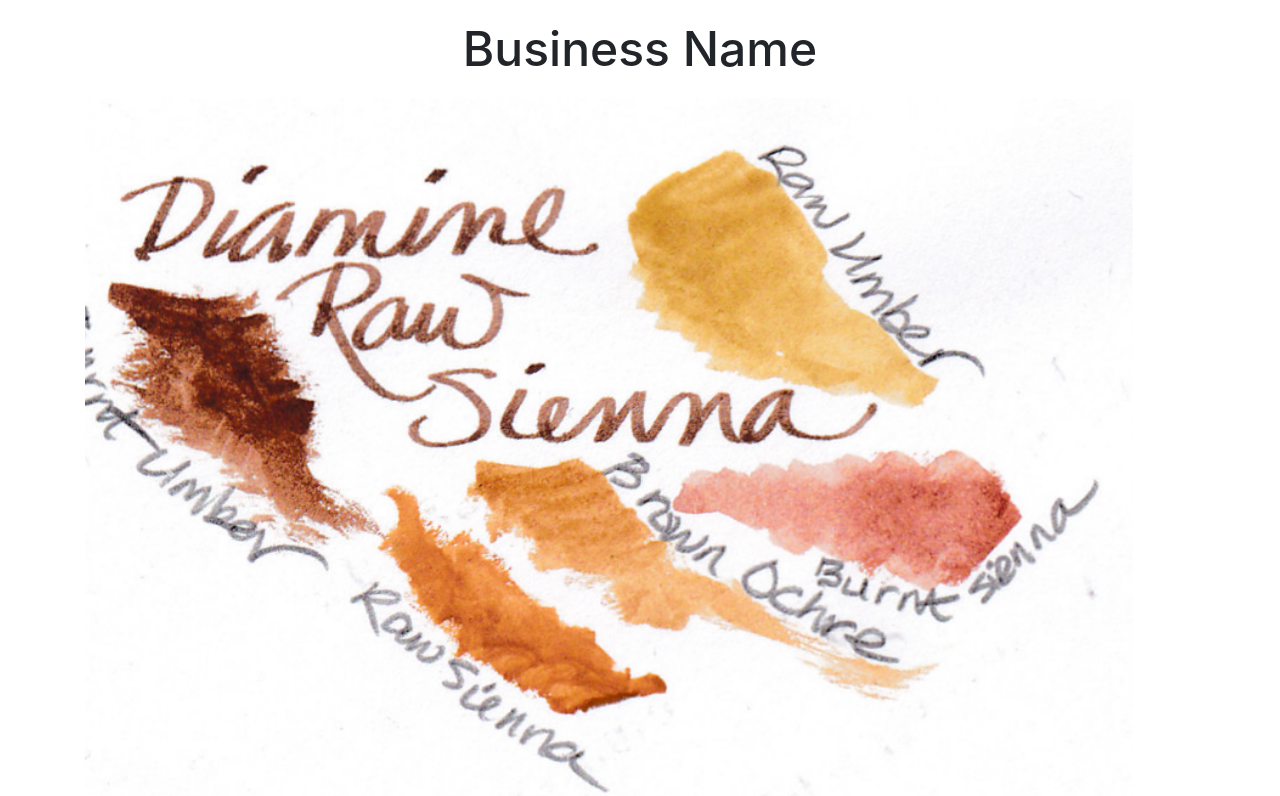
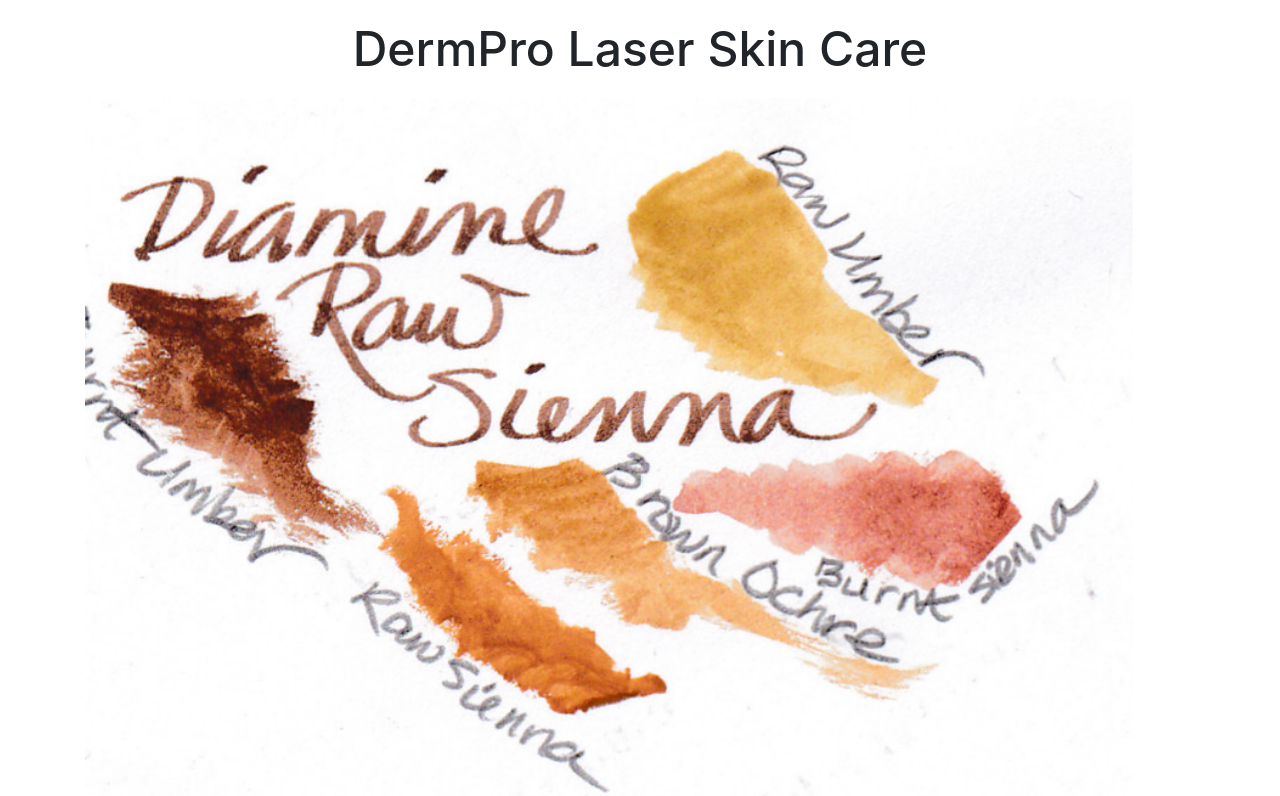
Before and after one commit to ReactJS223/website2, a plain HTML site: page index.html in a window 1280 px wide. Shown: the top 796 px of the page. Drawn offline with nearby package versions, Linux system fonts and the light colour scheme.

Commit message:
Update index.html

```diff
--- a/index.html
+++ b/index.html
@@ -3,7 +3,7 @@
 <head>
   <meta charset="UTF-8">
   <meta name="viewport" content="width=device-width, initial-scale=1.0">
-  <title>Business Website</title>
+  <title>DermPro Laser Skin Care</title>
   <link rel="stylesheet" href="https://maxcdn.bootstrapcdn.com/bootstrap/4.5.2/css/bootstrap.min.css">
   <link rel="stylesheet" href="styles.css">
 </head>
@@ -11,7 +11,7 @@
 
   <div class="container">
     <!-- Big Font Title -->
-    <h1 class="big-title">Business Name</h1>
+    <h1 class="big-title">DermPro Laser Skin Care</h1>
 
     <!-- Photo Carousel -->
     <div id="carouselExampleIndicators" class="carousel slide" data-ride="carousel">
```
